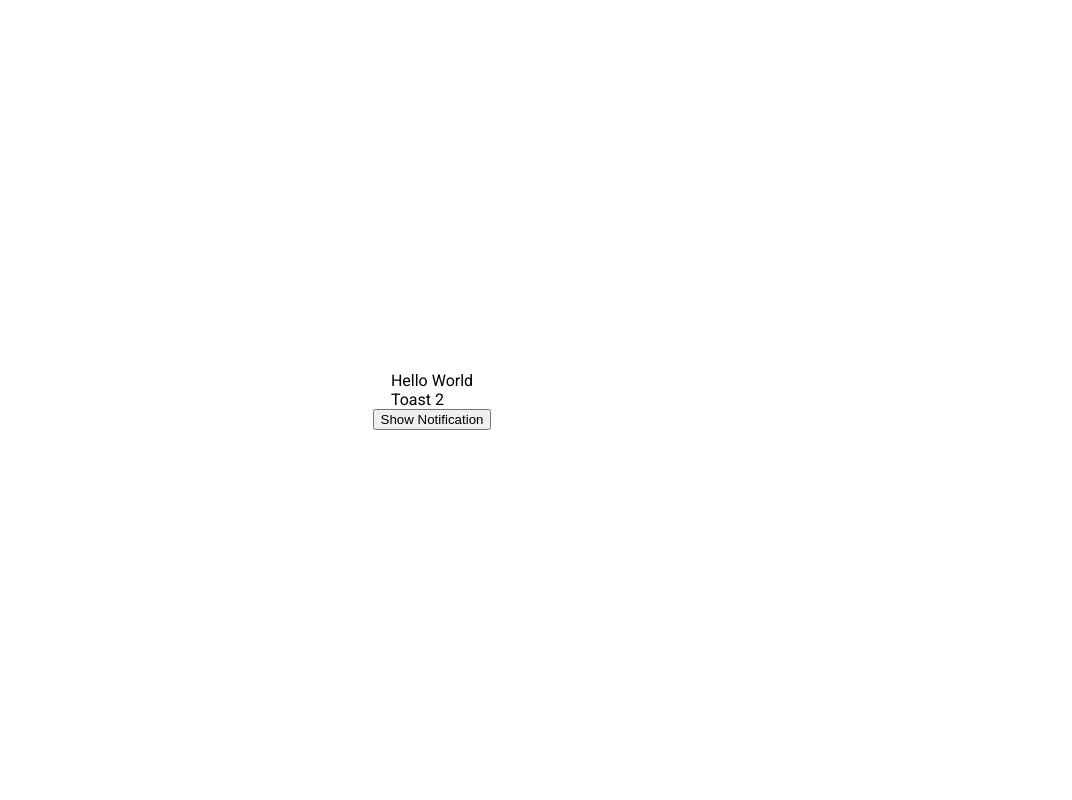
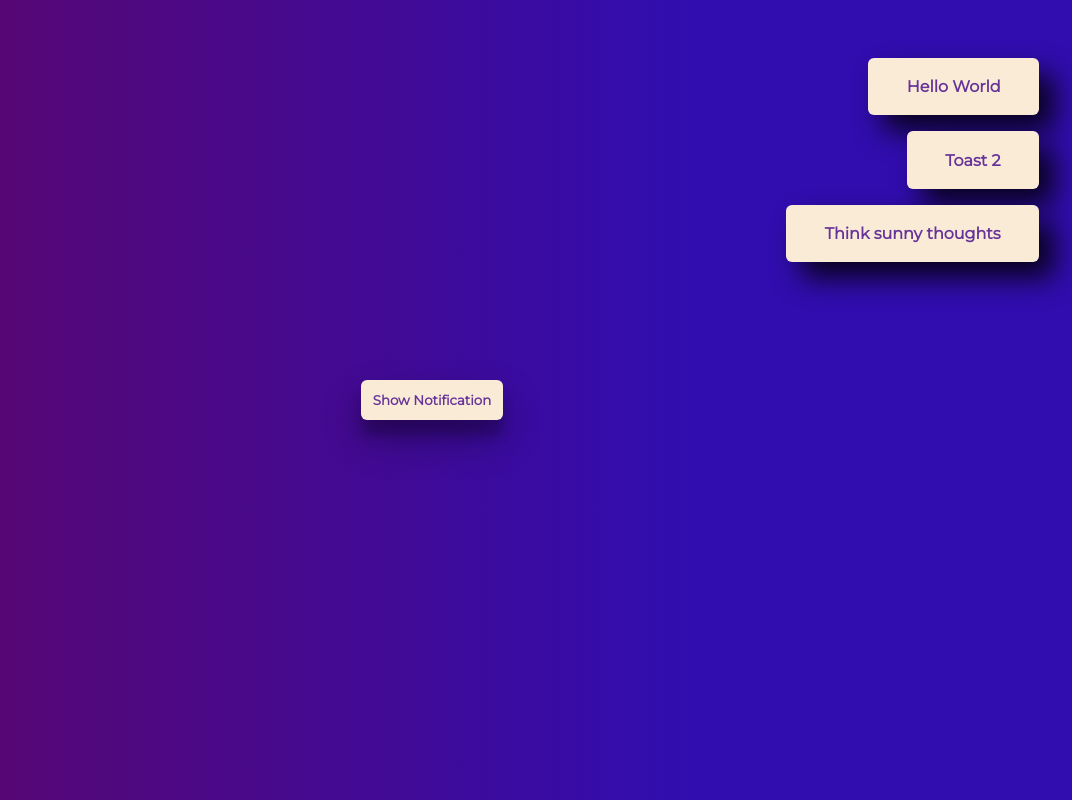
Before and after one commit to dfine907/toast_notification, a plain HTML site: page index.html in a window 1280 px wide. Both pictures are taken after a click on the button "Show Notification". Shown: the whole page, without its empty margins (208-1280 px from the left). Drawn offline with Linux system fonts and the light colour scheme; a web font is replaced by a local one.

Commit message:
Adding toast messages

```diff
--- a/index.html
+++ b/index.html
@@ -17,7 +17,7 @@
         <div class="toast">Toast 2</div>
     </div>
 
-    <button class="btn" id="'button">Show Notification</button>
+    <button class="btn" id="button">Show Notification</button>
     <script src="script.js"></script>
 </body>
 </html>
--- a/script.js
+++ b/script.js
@@ -0,0 +1,29 @@
+const button = document.getElementById('button')
+const toasts = document.getElementById('toasts')
+
+const messages = [
+    "You're brilliant!",
+    "Take a day off!",
+    "You're smile lights up the room",
+    "Watch a funny YouTube video",
+    "Think sunny thoughts"
+]
+
+button.addEventListener('click', createNotification)
+
+function createNotification () {
+  const notifcation = document.createElement('div')
+  notifcation.classList.add('toast')
+
+  notifcation.innerHTML = getRandomMessage()
+
+  toasts.append(notifcation)
+
+  setTimeout(() => {
+    notifcation.remove()
+  }, 3000);
+}
+
+function getRandomMessage() {
+    return messages[Math.floor(Math.random()* messages.length)]
+}
--- a/style.css
+++ b/style.css
@@ -1,11 +1,13 @@
-@import url('https://fonts.googleapis.com/css2?family=Caesar+Dressing&family=Roboto:wght@400;700&family=Ubuntu&display=swap');
-
+@import url('https://fonts.googleapis.com/css2?family=Montserrat&display=swap');
 * {
     box-sizing: border-box;
 }
 
 body {
-    font-family: 'Roboto', sans-serif;
+    font-family: 'Montserrat', sans-serif;
+    font-weight: bolder;
+    color: antiquewhite;
+    background: linear-gradient(90deg, rgba(90,6,110,1) 10%, rgba(49,13,175,1) 70%);
     display: flex;
     flex-direction: column;
     align-items: center;
@@ -14,3 +16,42 @@ body {
     overflow: hidden;
     margin: 0;
 }
+
+.btn {
+    background-color: antiquewhite;
+    font-weight: bolder;
+    color: rebeccapurple;
+    font-family: inherit;
+    padding: .75rem;
+    border-radius: 6px;;
+    border: none;
+    cursor: pointer;
+    box-shadow: rgba(0, 0, 0, 0.3) 0px 19px 38px, rgba(0, 0, 0, 0.22) 0px 15px 12px;
+
+}
+
+.btn:focus {
+    outline: none;
+}
+
+.btn:active {
+transform: scale(0.98);
+}
+
+#toasts {
+    position: fixed;
+    top: 50px;
+    right: 25px;
+    display: flex;
+    flex-direction: column;
+    align-items: flex-end;
+}
+
+.toast {
+    background-color: antiquewhite;
+    color:rebeccapurple;
+    border-radius: 6px;
+    padding: 1.2rem 2.4rem;
+    margin: 0.5rem;
+    box-shadow: 15px 16px 28px 0px rgba(0,0,0,0.84);
+}
```
